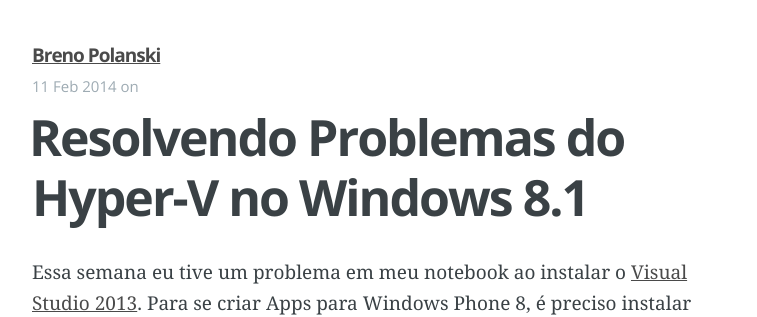
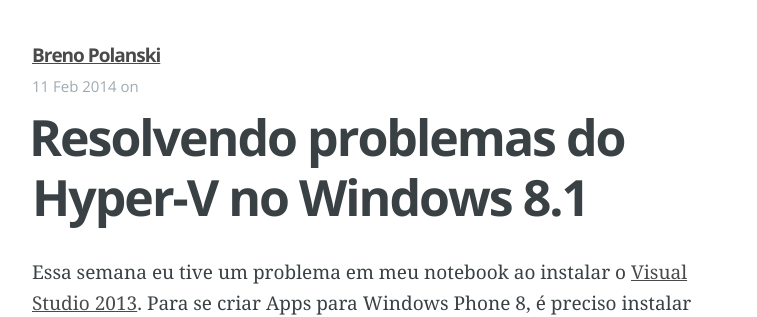
Before and after one commit to brenopolanski/brenopolanski.com, a Jekyll site: the page built from _posts/2014-02-11-resolvendo-problemas-do-hyper-v-no-windows-8-1.md, in a window 1280 px wide. Shown: the top 317 px of the page, without its empty margins (258-1015 px from the left). Built offline with Jekyll 4.4.1, drawn with Linux system fonts in a browser that asks for light colours; Markdown is read by kramdown in place of the engine named in the settings.

```diff
--- a/_posts/2014-02-11-resolvendo-problemas-do-hyper-v-no-windows-8-1.md
+++ b/_posts/2014-02-11-resolvendo-problemas-do-hyper-v-no-windows-8-1.md
@@ -1,6 +1,6 @@
 ---
 layout: post
-title: "Resolvendo Problemas do Hyper-V no Windows 8.1"
+title: "Resolvendo problemas do Hyper-V no Windows 8.1"
 date: 2014-02-11 09:35:00
 ---
 
```
